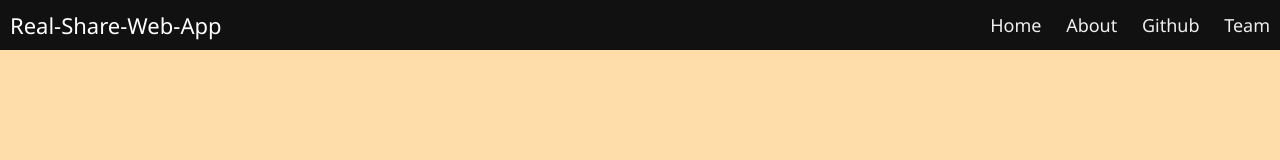
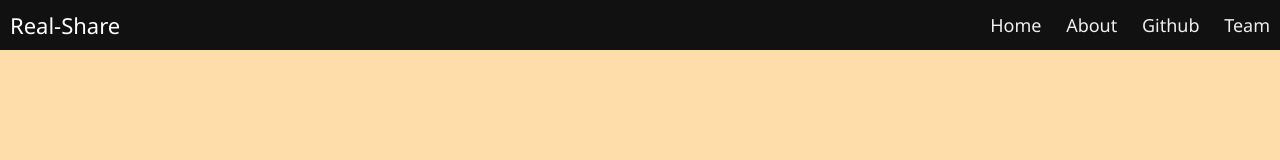
Before and after one commit to jayvardhan2111/real-time-file-sharing, a website: page public/index.html in a window 1280 px wide. Shown: the top 160 px of the page. Drawn offline with Linux system fonts and the light colour scheme.

Commit message:
Update index.html

```diff
--- a/public/index.html
+++ b/public/index.html
@@ -11,7 +11,7 @@
       <input type="checkbox" id="nav-check" />
       <div class="nav-header">
         <div class="nav-title">
-          Real-Share-Web-App
+          Real-Share
         </div>
       </div>
       <div class="nav-btn">
```
